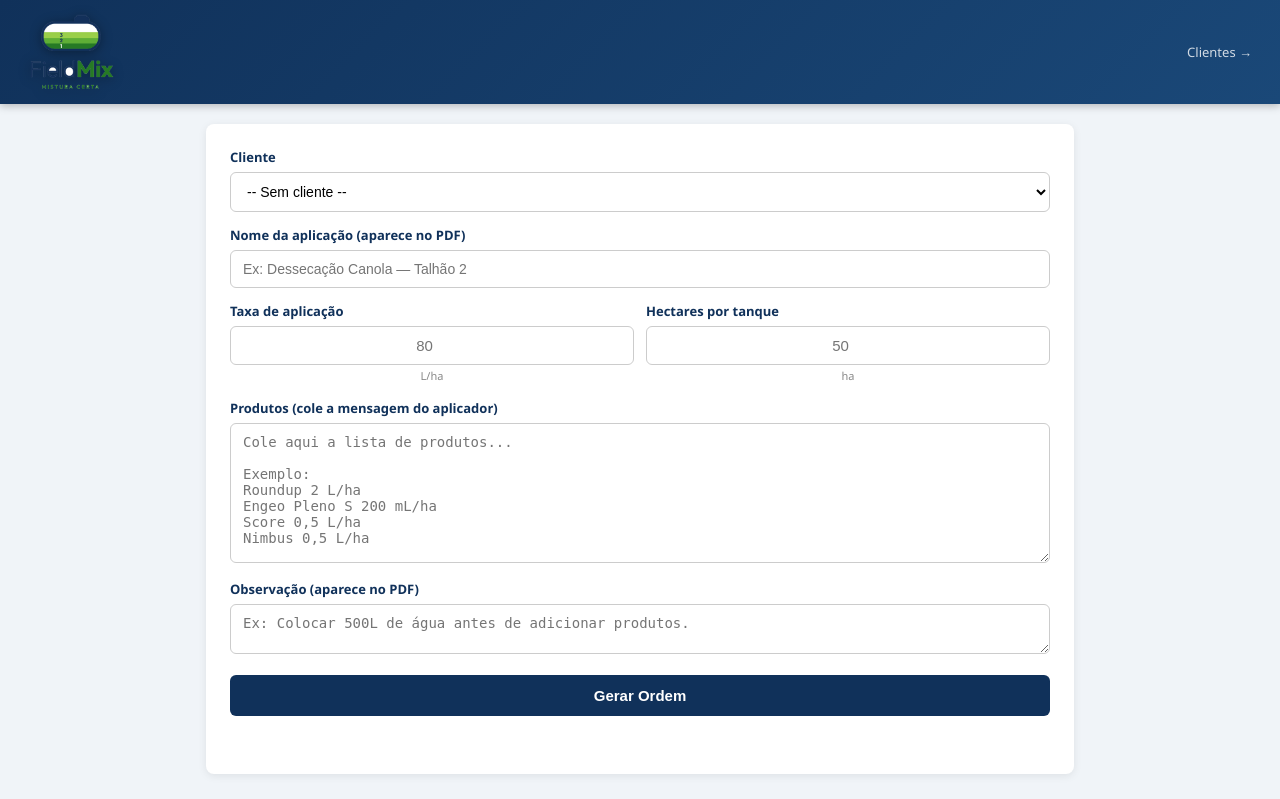
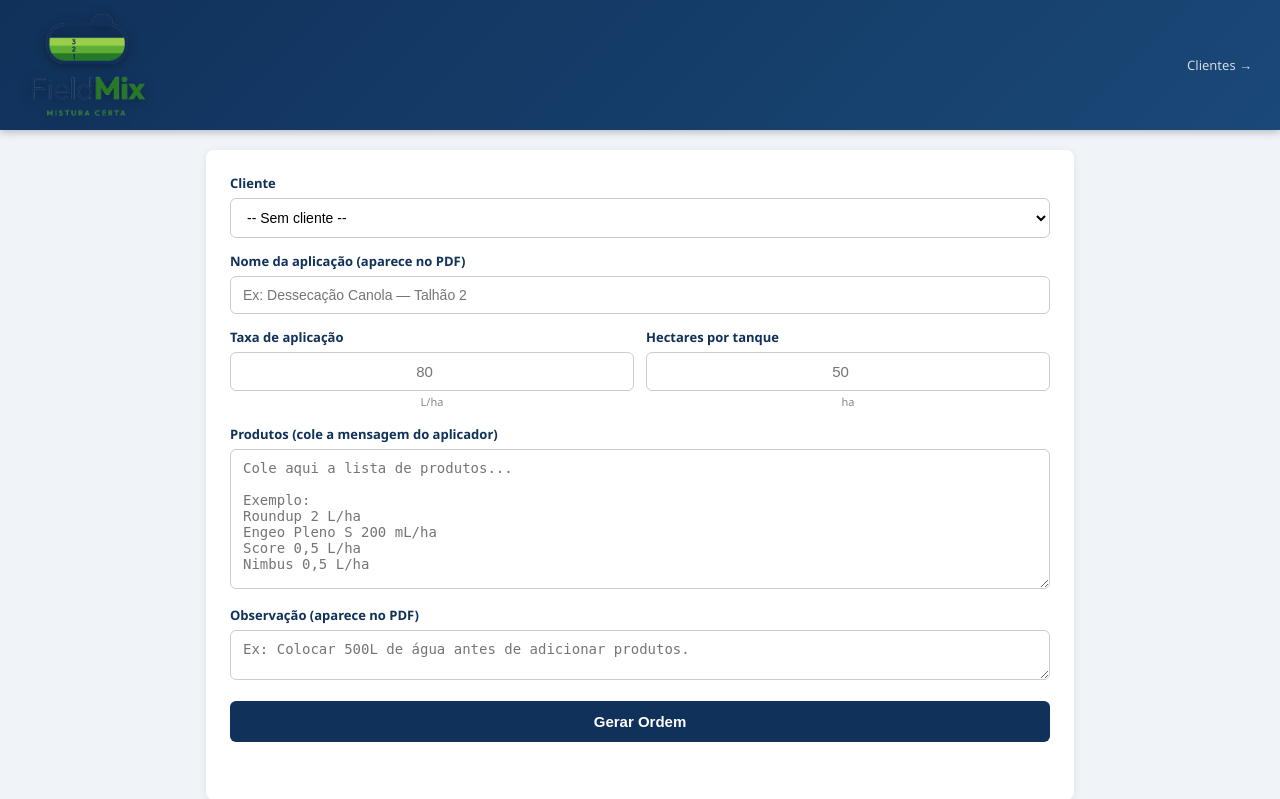
Before and after one commit to eduardopulveragro-bit/MisturaCaldas, a Flask app: page / in a window 1280 px wide. Shown: the top 799 px of the page. Run offline with Flask 3, Linux system fonts and the light colour scheme; some libraries are stand-ins or nearby versions.

Commit message:
Logo: remove pixels brancos internos, aumenta para 110px no header
Co-Authored-By: Claude Sonnet 4.6 <noreply@anthropic.com>

```diff
--- a/templates/clientes.html
+++ b/templates/clientes.html
@@ -14,7 +14,7 @@
       box-shadow: 0 2px 8px rgba(0,0,0,0.25);
     }
     .header-brand { display: flex; align-items: center; text-decoration: none; }
-    .header-brand img { height: 80px; display: block; filter: drop-shadow(0 2px 6px rgba(0,0,0,0.35)); }
+    .header-brand img { height: 110px; display: block; filter: drop-shadow(0 2px 6px rgba(0,0,0,0.35)); }
     header a.nav-link { color: rgba(255,255,255,0.8); text-decoration: none; font-size: 13px; }
     header a.nav-link:hover { color: #9ACF49; }
     main { max-width: 900px; margin: 20px auto; padding: 0 16px; }
--- a/templates/index.html
+++ b/templates/index.html
@@ -13,12 +13,12 @@
     body { font-family: 'Segoe UI', Arial, sans-serif; background: #f0f4f8; color: #1a1a2e; }
     header {
       background: linear-gradient(135deg, #10315A 0%, #1a4878 100%);
-      color: white; padding: 12px 28px;
+      color: white; padding: 10px 28px;
       display: flex; align-items: center; justify-content: space-between;
       box-shadow: 0 2px 8px rgba(0,0,0,0.25);
     }
     .header-brand { display: flex; align-items: center; text-decoration: none; }
-    .header-brand img { height: 80px; display: block; filter: drop-shadow(0 2px 6px rgba(0,0,0,0.35)); }
+    .header-brand img { height: 110px; display: block; filter: drop-shadow(0 2px 6px rgba(0,0,0,0.35)); }
     header a.nav-link { color: rgba(255,255,255,0.8); text-decoration: none; font-size: 13px; }
     header a.nav-link:hover { color: #9ACF49; }
     main { max-width: 900px; margin: 20px auto; padding: 0 16px; }
```
Also changed, not shown: static/logo.png.
